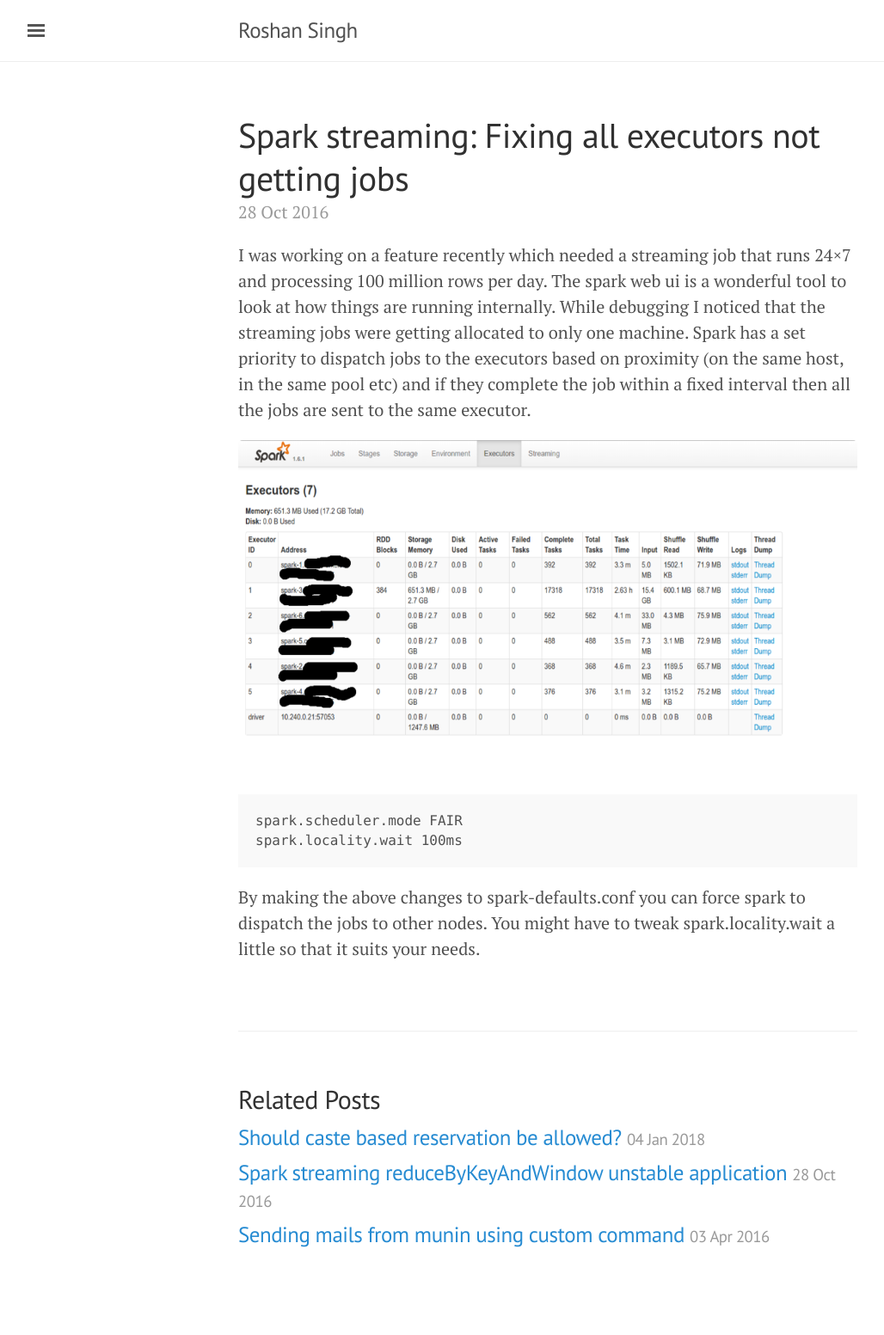
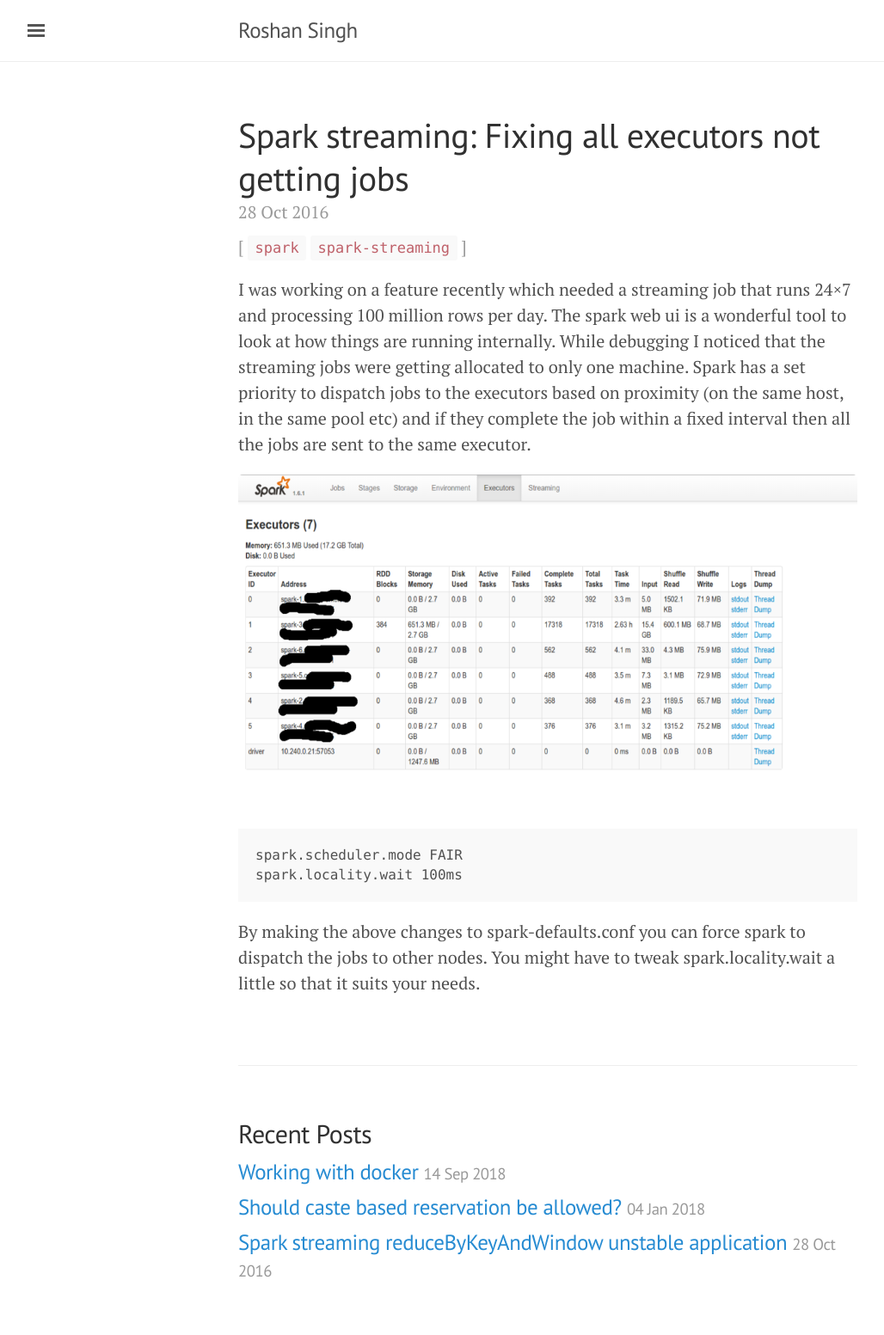
Before and after one commit to roshansingh/roshansingh.github.io, a Jekyll site: the page built from _posts/2016-10-28-spark-streaming-fixing-all-executors-not-getting-jobs.md, in a window 1280 px wide. Shown: the whole page at 86% size, without its empty margins (3-1031 px from the left). Built offline with Jekyll 4.4.1, drawn with Linux system fonts in a browser that asks for light colours; before the commit the page ends 1513 px from its top, so only the background shows below that.

Commit message:
adding tags

```diff
--- a/Gemfile
+++ b/Gemfile
@@ -22,7 +22,7 @@ group :jekyll_plugins do
   gem "jekyll-feed", "~> 0.6"
   gem "jekyll-paginate"
   gem "jekyll-remote-theme"
-  gem "tale"
+  gem 'jekyll-tagging'
 end
 
 # Windows does not include zoneinfo files, so bundle the tzinfo-data gem
--- a/_config.yml
+++ b/_config.yml
@@ -16,8 +16,7 @@
 title: Roshan Singh
 # email: your-email@example.com
 description: >- # this means to ignore newlines until "baseurl:"
-  I write mostly about tech stuff that I struggle with so that I dont don't have to
-  do it all over again :)
+  Just a place for my ramblings
 
 baseurl: "" # the subpath of your site, e.g. /blog
 
@@ -35,6 +34,13 @@ plugins:
   - jekyll-remote-theme
 paginate: 5
 paginate_path: "/page/:num/"
+
+#tags
+tag_page_layout: tag_page
+tag_page_dir: tag
+tag_page_data:
+  sitemap: false
+
 # Exclude from processing.
 # The following items will not be processed, by default. Create a custom list
 # to override the default setting.
--- a/_layouts/post.html
+++ b/_layouts/post.html
@@ -5,11 +5,18 @@ layout: default
 <div class="post">
   <h1 class="post-title">{{ page.title }}</h1>
   <span class="post-date">{{ page.date | date_to_string }}</span>
+  {% if page.tags.size > 0 %}
+  <span class="post-tags">[
+    {% for tag in page.tags %}
+      <a href="/tag/{{ tag }}"><code class="highligher-rouge">{{ tag }}</code></a>
+    {% endfor %}
+  ]</span>
+  {% endif %}
   {{ content }}
 </div>
 
 <div class="related">
-  <h2>Related Posts</h2>
+  <h2>Recent Posts</h2>
   <ul class="related-posts">
     {% for post in site.related_posts limit:3 %}
       <li>
--- /dev/null
+++ b/_plugins/ext.rb
@@ -0,0 +1 @@
+require 'jekyll/tagging'
--- a/_posts/2016-10-28-spark-streaming-fixing-all-executors-not-getting-jobs.md
+++ b/_posts/2016-10-28-spark-streaming-fixing-all-executors-not-getting-jobs.md
@@ -12,7 +12,7 @@ categories:
   - Coding
 tags:
   - spark
-  - spark streaming
+  - spark-streaming
 ---
 I was working on a feature recently which needed a streaming job that runs 24&#215;7 and processing 100 million rows per day. The spark web ui is a wonderful tool to look at how things are running internally. While debugging I noticed that the streaming jobs were getting allocated to only one machine. Spark has a set priority to dispatch jobs to the executors based on proximity (on the same host, in the same pool etc) and if they complete the job within a fixed interval then all the jobs are sent to the same executor.
 
--- a/public/css/lanyon.css
+++ b/public/css/lanyon.css
@@ -331,6 +331,13 @@ a.sidebar-nav-item:focus {
   color: #9a9a9a;
 }
 
+.post-tags {
+  display: block;
+  margin-top: -.5rem;
+  margin-bottom: 1rem;
+  color: #9a9a9a;
+}
+
 /* Related posts */
 .related {
   padding-top: 2rem;
```
Also changed, not shown: _layouts/tag_page.html (added, +13 -0 lines), _posts/2018-09-14-working-with-docker.md (+11 -2 lines).
